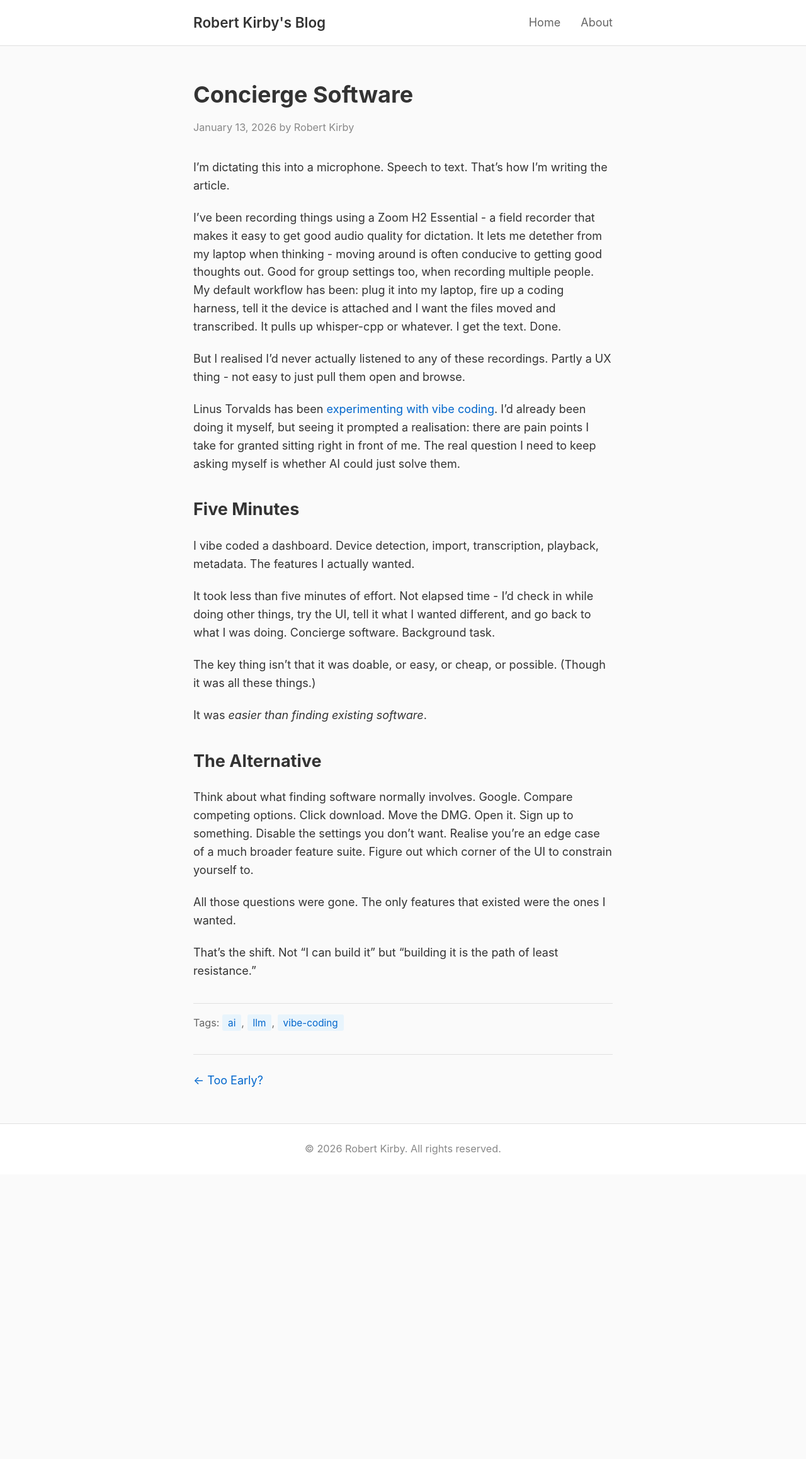
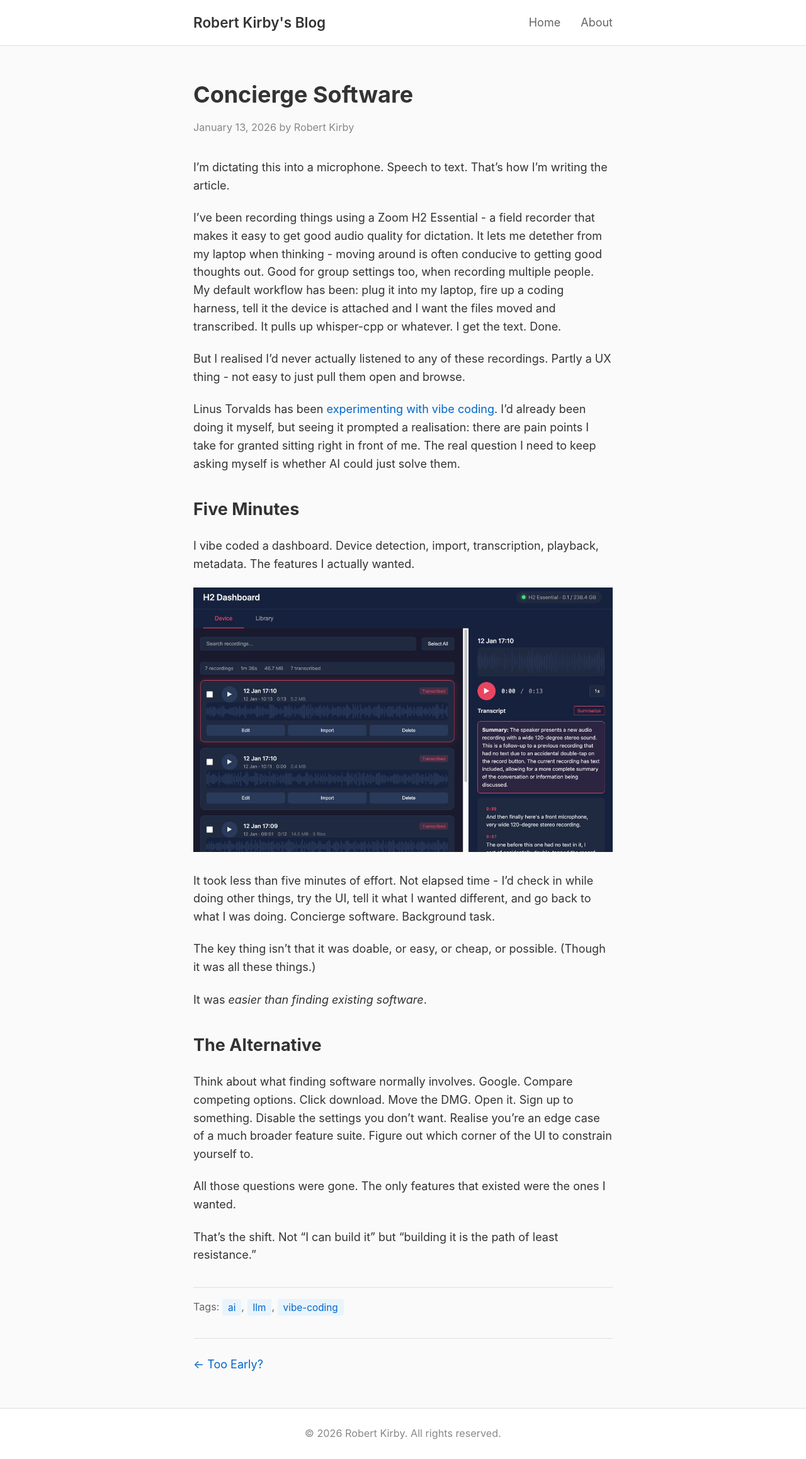
Before and after one commit to rob137/rob137.github.io, a Jekyll site: the page built from _posts/2026-01-13-concierge-software.md, in a window 1280 px wide. Shown: the whole page at 63% size. Built offline with Jekyll 4.4.1, drawn with Linux system fonts in a browser that asks for light colours; before the commit the page ends 1865 px from its top, so only the background shows below that.

Commit message:
Add H2 Dashboard screenshot to Concierge Software
Co-Authored-By: Claude Opus 4.5 <noreply@anthropic.com>

```diff
--- a/_posts/2026-01-13-concierge-software.md
+++ b/_posts/2026-01-13-concierge-software.md
@@ -18,6 +18,8 @@ Linus Torvalds has been [experimenting with vibe coding](https://github.com/torv
 
 I vibe coded a dashboard. Device detection, import, transcription, playback, metadata. The features I actually wanted.
 
+![H2 Dashboard](/assets/images/h2-dashboard.png)
+
 It took less than five minutes of effort. Not elapsed time - I'd check in while doing other things, try the UI, tell it what I wanted different, and go back to what I was doing. Concierge software. Background task.
 
 The key thing isn't that it was doable, or easy, or cheap, or possible. (Though it was all these things.)
```
Also changed, not shown: assets/images/h2-dashboard.png (added).
